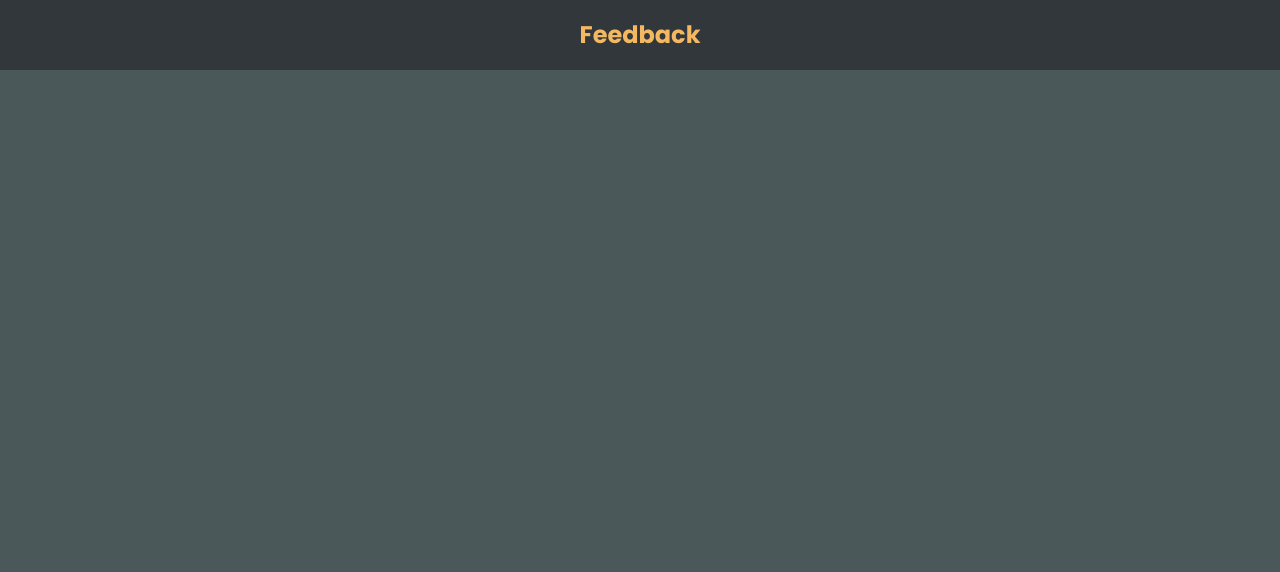
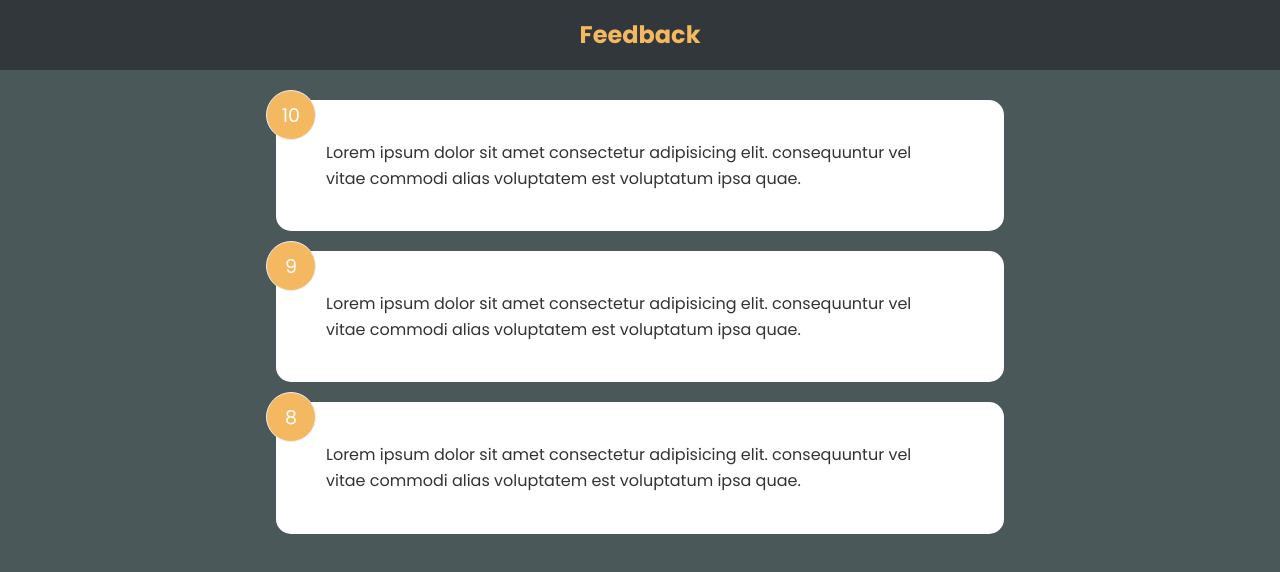
Before and after one commit to hff2/feedback, a React (Create React App) app: page / in a window 1280 px wide. Shown: the top 572 px of the page. Built offline with nearby package versions, Linux system fonts and the light colour scheme.

Commit message:
feat: add FeedbackList、FeedbackItem components and fake data

```diff
--- a/src/App.js
+++ b/src/App.js
@@ -1,10 +1,19 @@
 import './App.css';
+import FeedbackItem from './components/FeedbackItem';
+import FeedbackList from './components/FeedbackList';
+import FeedbackData from './data/FeedbackData';
 import Header from './components/Header';
 
+import { useState } from 'react';
+
 function App() {
+  const [feedback, setFeedback] = useState(FeedbackData)
   return (
     <>
       <Header />
+      <div className="container">
+        <FeedbackList feedback={feedback}/>
+      </div>
     </>
   );
 }
--- /dev/null
+++ b/src/components/FeedbackItem.jsx
@@ -0,0 +1,12 @@
+import React from 'react';
+
+function FeedbackItem({item}) {
+  return (
+    <div className="card">
+      <div className="num-display">{item.rating}</div>
+      <div className="text-display">{item.text}</div>
+    </div>
+  );
+}
+
+export default FeedbackItem;
--- /dev/null
+++ b/src/components/FeedbackList.jsx
@@ -0,0 +1,20 @@
+import React from 'react';
+import FeedbackItem from './FeedbackItem';
+
+function FeedbackList({feedback}) {
+    if(!feedback || feedback.length === 0){
+      return <p>No Feedback Yet</p>
+    }
+
+    return (
+      <div className="feedback-list">
+        {
+          feedback.map((item)=>(
+              <FeedbackItem key={item.id} item={item} />
+          ))
+        }
+      </div>
+    )
+}
+
+export default FeedbackList;
--- /dev/null
+++ b/src/data/FeedbackData.js
@@ -0,0 +1,19 @@
+const FeedbackData = [
+    {
+        id: 1,
+        rating: 10,
+        text: 'Lorem ipsum dolor sit amet consectetur adipisicing elit. consequuntur vel vitae commodi alias voluptatem est voluptatum ipsa quae.',
+    },
+    {
+        id: 2,
+        rating: 9,
+        text: 'Lorem ipsum dolor sit amet consectetur adipisicing elit. consequuntur vel vitae commodi alias voluptatem est voluptatum ipsa quae.',
+    },
+    {
+        id: 3,
+        rating: 8,
+        text: 'Lorem ipsum dolor sit amet consectetur adipisicing elit. consequuntur vel vitae commodi alias voluptatem est voluptatum ipsa quae.',
+    },
+]
+
+export default FeedbackData
```
